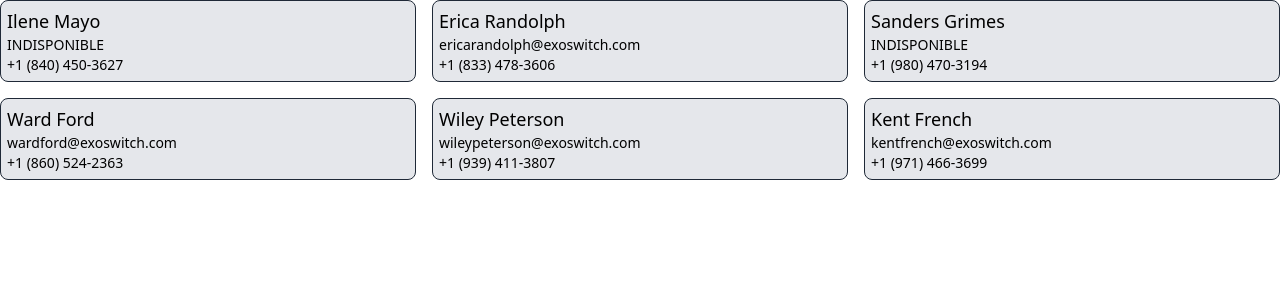
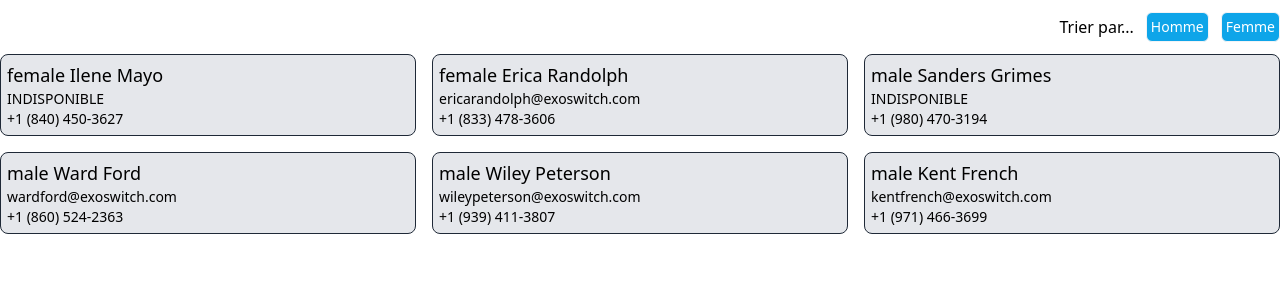
Before and after one commit to Sirebah/ReactLearning, a React (Vite) app: page / in a window 1280 px wide. Shown: the top 300 px of the page. Built offline with nearby package versions, Linux system fonts and the light colour scheme.

Commit message:
Ajout des buttons pour le trie

```diff
--- a/src/pages/Users.tsx
+++ b/src/pages/Users.tsx
@@ -23,20 +23,34 @@ type Props = {
 
 function Users({users}: Props){ // on peut directement recupéré les users au niveau des paramètres
 
+    const sortUsersBy = (field: string) => {
+        console.log(field)
+
+    };
+
    // const users = props.users;
    // const {users} = props; possible également
 
     return(
-       <section className="grid md:grid-cols-3 gap-4">
+       <section>
+
+            <div className="flex items-center justify-end gap-3 my-3">
+                <span>Trier par...</span>
+                <button type="button" className="border rounded-md border-gray-100 text-white text-sm px-1 py-1 bg-sky-500 hover:bg-sky-700" onClick={()=>sortUsersBy("male")}>Homme</button>
+                <button type="button" className="border rounded-md border-gray-100 text-white text-sm px-1 py-1 bg-sky-500 hover:bg-sky-700" onClick={()=>sortUsersBy("female")}>Femme</button>
+
+            </div>
+            <div className="grid md:grid-cols-3 gap-4">
             {
-                users.map(({firstName, lastName, email="INDISPONIBLE", phone}: User) =>(
-                    <article className="text-sm border bg-gray-200 border-gray-800 p-1.5 rounded-lg">
-                        <h3 className="text-lg">{firstName} {lastName}</h3>
+                users.map(({gender, firstName, lastName, email="INDISPONIBLE", phone, id}: User) =>(
+                    <article className="text-sm border bg-gray-200 border-gray-800 p-1.5 rounded-lg" key={id}>
+                        <h3 className="text-lg">{gender} {firstName} {lastName}</h3>
                         <p>{email}</p>
                         <p>{phone}</p>
                     </article>
                 ) )
             }
+            </div>
        </section>
     )
 
```
